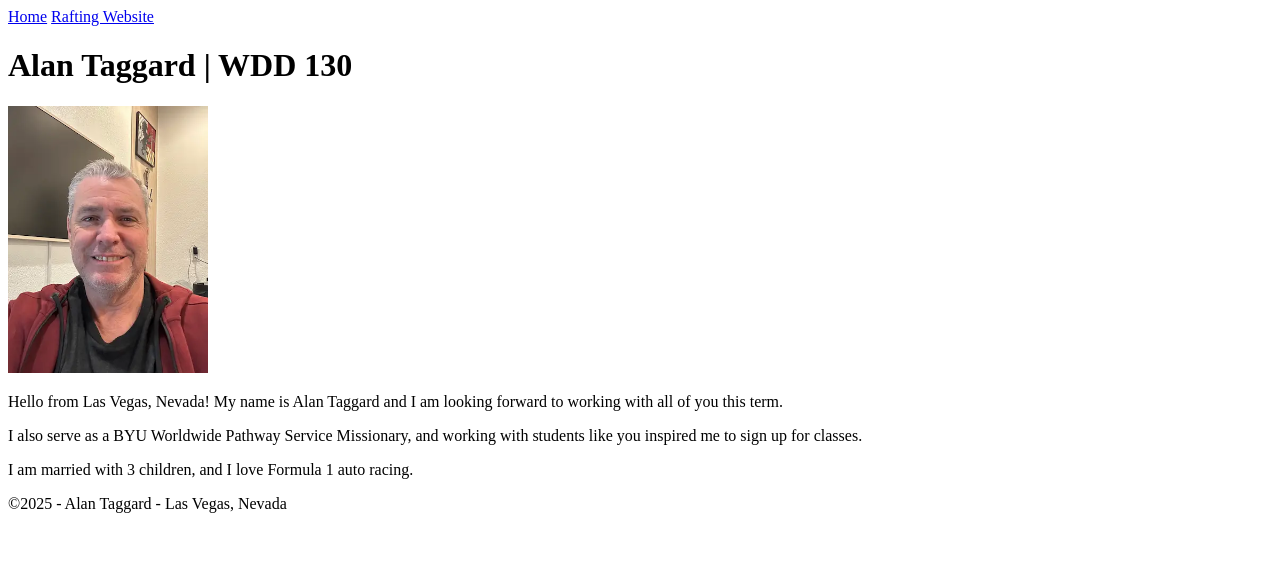
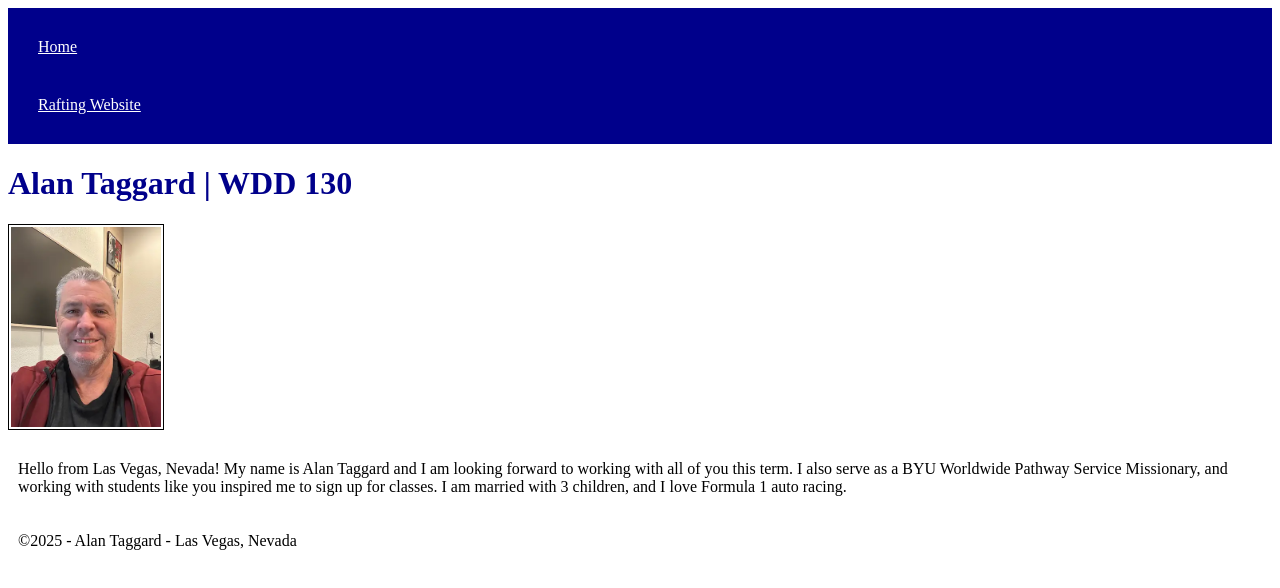
Before and after one commit to ataggard/wdd130, a plain HTML site: page index.html in a window 1280 px wide. Drawn offline with Linux system fonts and the light colour scheme.

Commit message:
added 3-11

```diff
--- a/index.html
+++ b/index.html
@@ -1,10 +1,13 @@
 <!DOCTYPE html>
 <html lang="en-US">
+
 <head>
-    <meta charset="utf-8">
-    <meta name="viewport" content="width=device-width,initial-scale=1.0">
-    <title>Alan Taggard | WDD 130</title>
+  <meta charset="utf-8">
+  <meta name="viewport" content="width=device-width,initial-scale=1.0">
+  <title>Alan Taggard | WDD 130</title>
+  <link rel="stylesheet" href="styles/styles.css">
 </head>
+
 <body>
   <header>
     <nav>
@@ -15,12 +18,13 @@
   <main>
     <h1>Alan Taggard | WDD 130</h1>
     <img src="images/profile.webp" alt="Hello, my name is Alan Taggard" width="200">
-    <p>Hello from Las Vegas, Nevada!  My name is Alan Taggard and I am looking forward to working with all of you this term.</p>
-    <p>I also serve as a BYU Worldwide Pathway Service Missionary, and working with students like you inspired me to sign up for classes.</p>
-    <p>I am married with 3 children, and I love Formula 1 auto racing.</p>
+    <p>Hello from Las Vegas, Nevada! My name is Alan Taggard and I am looking forward to working with all of you this
+      term. I also serve as a BYU Worldwide Pathway Service Missionary, and working with students like you inspired me
+      to sign up for classes. I am married with 3 children, and I love Formula 1 auto racing.</p>
   </main>
   <footer>
     <p>©2025 - Alan Taggard - Las Vegas, Nevada</p>
   </footer>
 </body>
+
 </html>
--- /dev/null
+++ b/styles/styles.css
@@ -0,0 +1,26 @@
+nav {
+    background-color: darkblue;
+    padding: 10px;
+}
+
+nav a {
+    color: white;
+    display: block;
+    padding: 20px
+}
+
+h1 {
+    color: darkblue;
+}
+
+img {
+    width: 150px;
+    height: auto;
+    border: 1px solid black;
+    padding: 2px;
+    box-shadow: 0 0 30px, gray;
+}
+
+p {
+    padding: 10px;
+}
```
Also changed, not shown: week02/test.html (added, +15 -0 lines).
